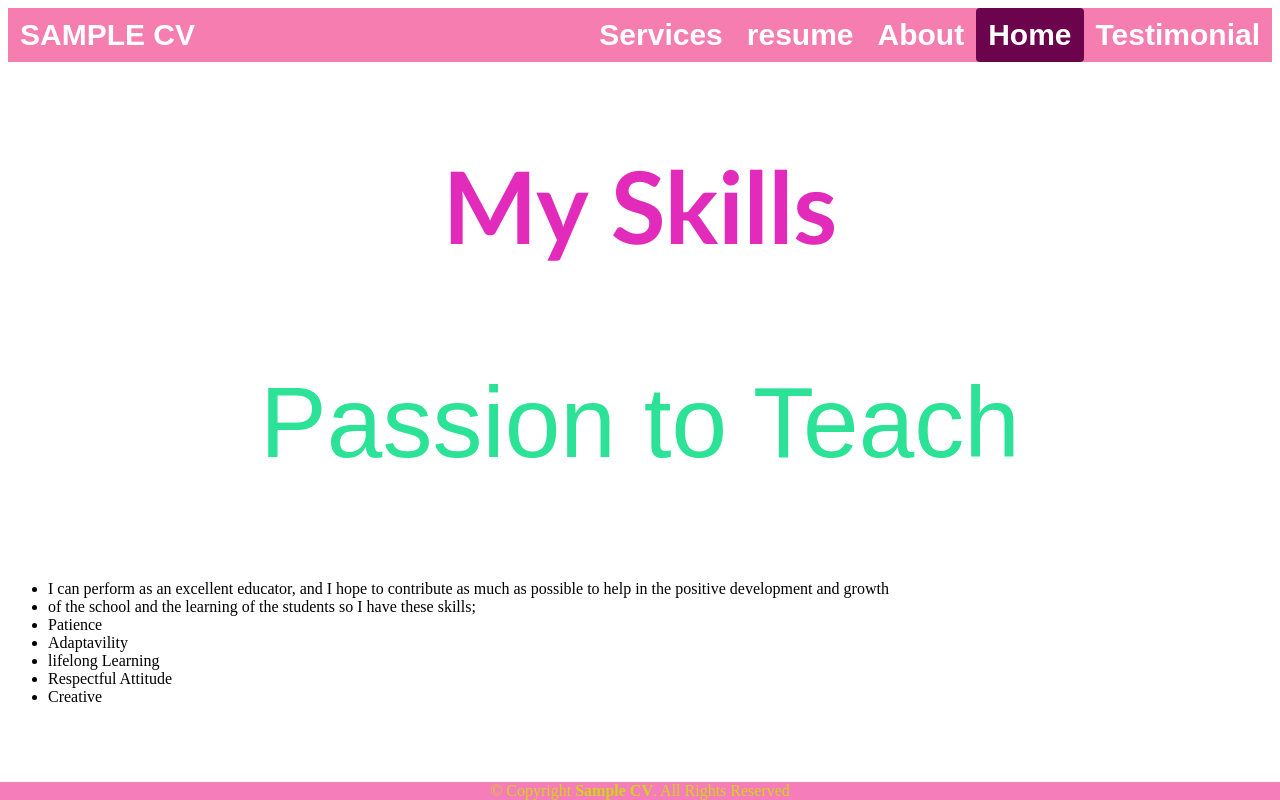
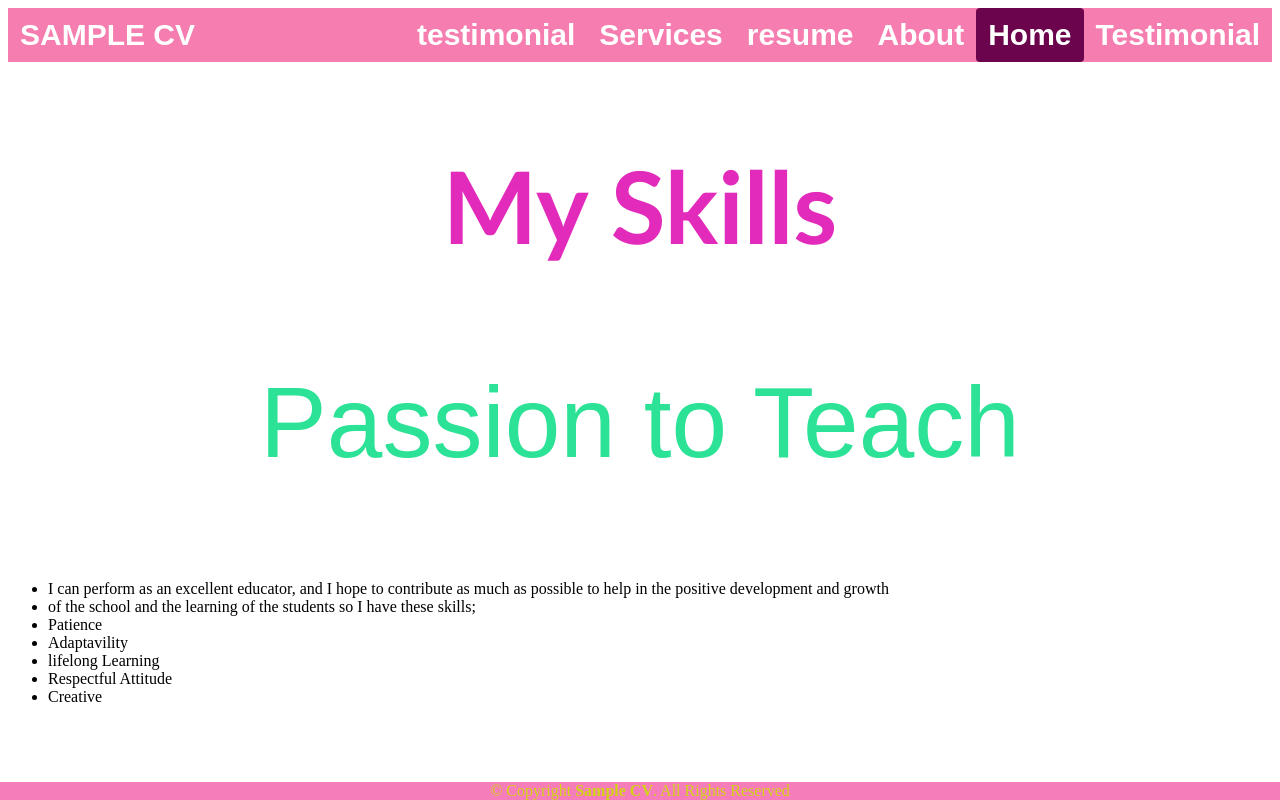
Before and after one commit to Claudine1112/new.github.io, a plain HTML site: page services.html in a window 1280 px wide. Drawn offline with Linux system fonts and the light colour scheme.

Commit message:
Update services.html

```diff
--- a/services.html
+++ b/services.html
@@ -13,6 +13,7 @@
                         <a href="index.html" class="logo">SAMPLE CV</a>
                     </div>
                 <div class="header-Right">
+                      <a href="testimonial.html">testimonial</a>
                     <a href="services.html">Services</a>
                     <a href="resume.html">resume</a>
                     <a href="about.html">About</a>
```
